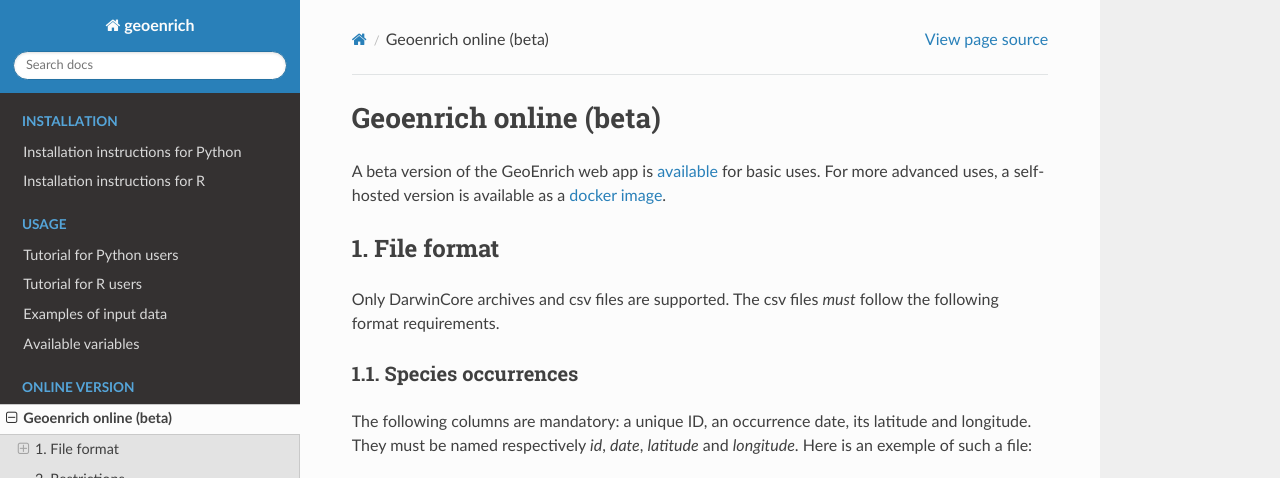
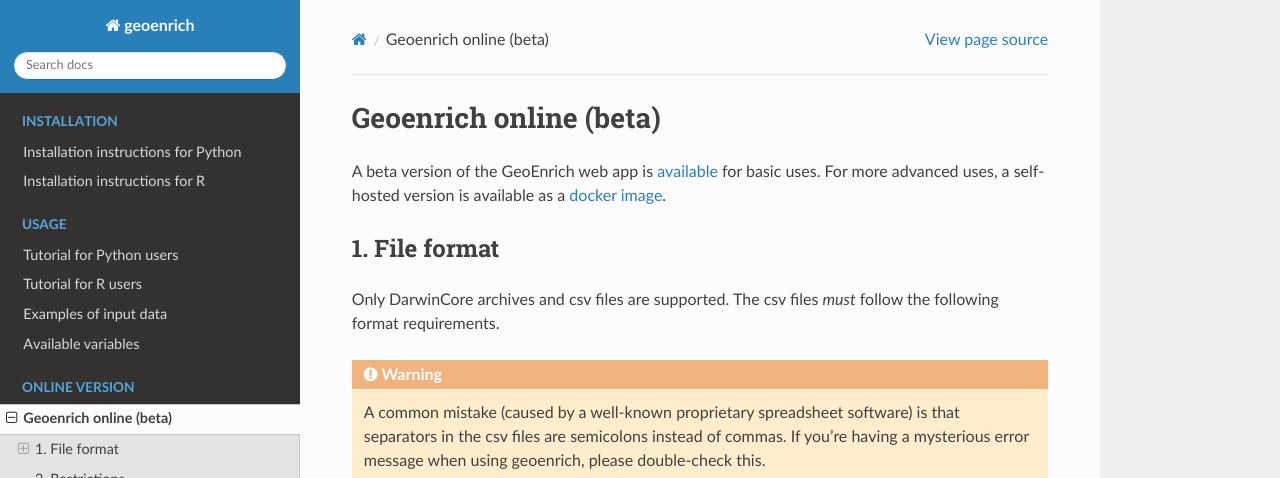
Before and after one commit to IRDG2OI/geoenrich, a Sphinx documentation site: the page built from docs/source/online.rst, in a window 1280 px wide and 900 px high, cut to the strip 0-478 px from the top of the window. Built offline with Sphinx 7.4.7 and the Read the Docs theme 2.0.0, drawn with Linux system fonts in a browser that asks for light colours.

Commit message:
modified:   docs/source/online.rst

```diff
--- a/docs/source/online.rst
+++ b/docs/source/online.rst
@@ -8,6 +8,10 @@
 ------------------------
 
 Only DarwinCore archives and csv files are supported. The csv files *must* follow the following format requirements.
+
+.. warning::
+  A common mistake (caused by a well-known proprietary spreadsheet software) is that separators in the csv files are semicolons instead of commas. If you're having a mysterious error message when using geoenrich, please double-check this.
+
 
 1.1. Species occurrences
 ^^^^^^^^^^^^^^^^^^^^^^^^
```
